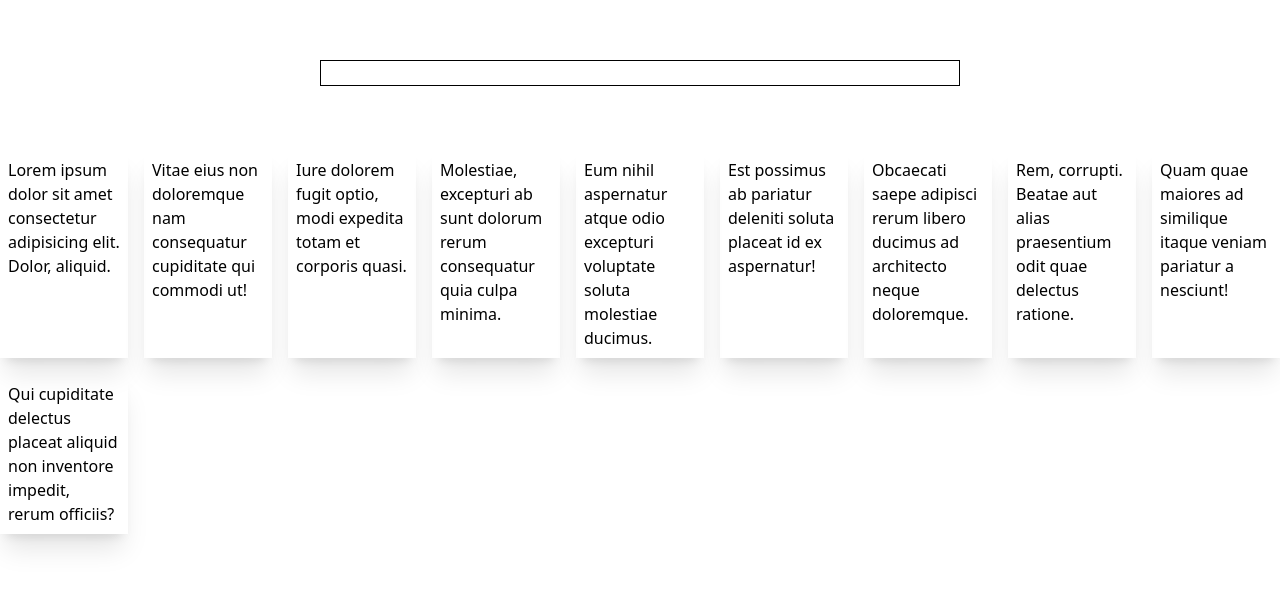
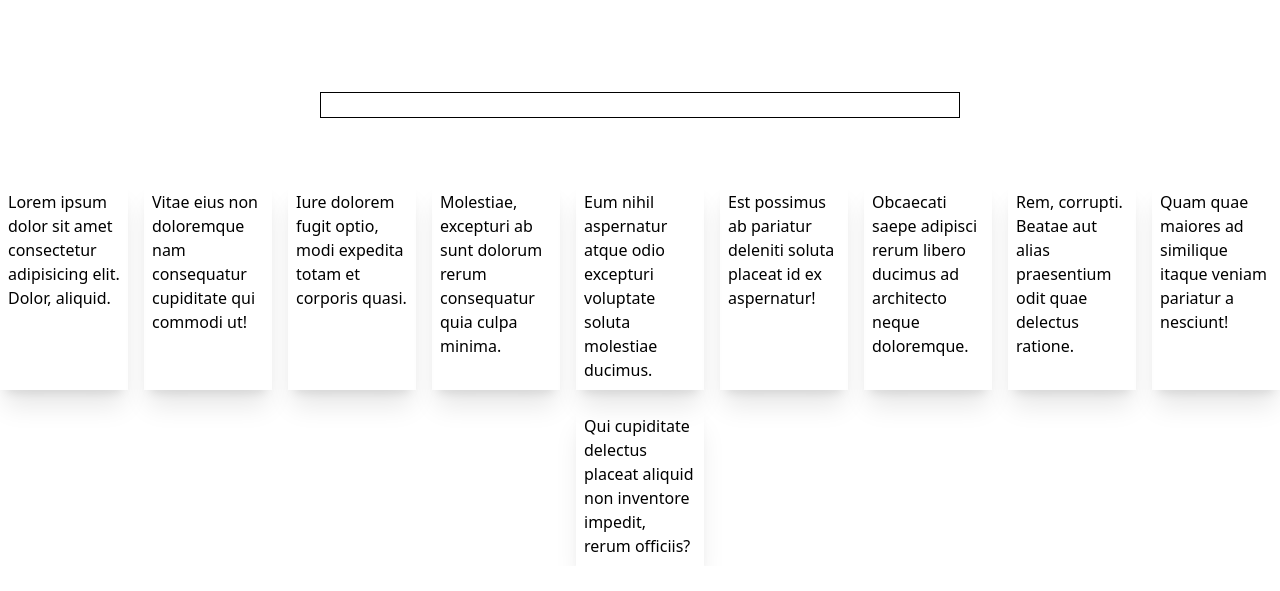
Before and after one commit to Zenthae/vue-query-bug, a Nuxt app: page / in a window 1280 px wide. Shown: the part 103-694 px from the top of the page. Built offline with nearby package versions, Linux system fonts and the light colour scheme.

Commit message:
fix display

```diff
--- a/pages/index.vue
+++ b/pages/index.vue
@@ -1,7 +1,7 @@
 <template>
   <div class="page">
-    <BaseInput v-model="searchText" class="mb-16" />
-    <div class="flex gap-4 flex-wrap">
+    <BaseInput v-model="searchText" class="m-16" />
+    <div class="flex gap-4 flex-wrap justify-center overflow-x-auto">
       <div>
         Lorem ipsum dolor sit amet consectetur adipisicing elit. Dolor, aliquid.
       </div>
```
